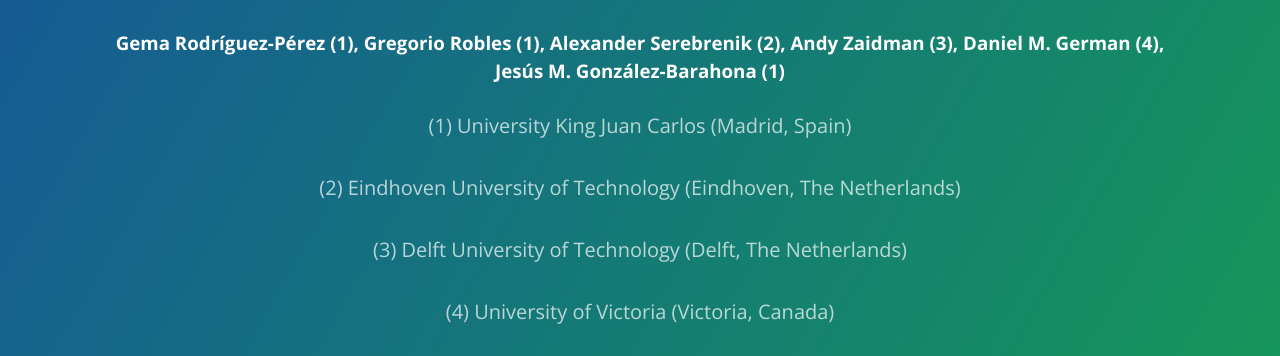
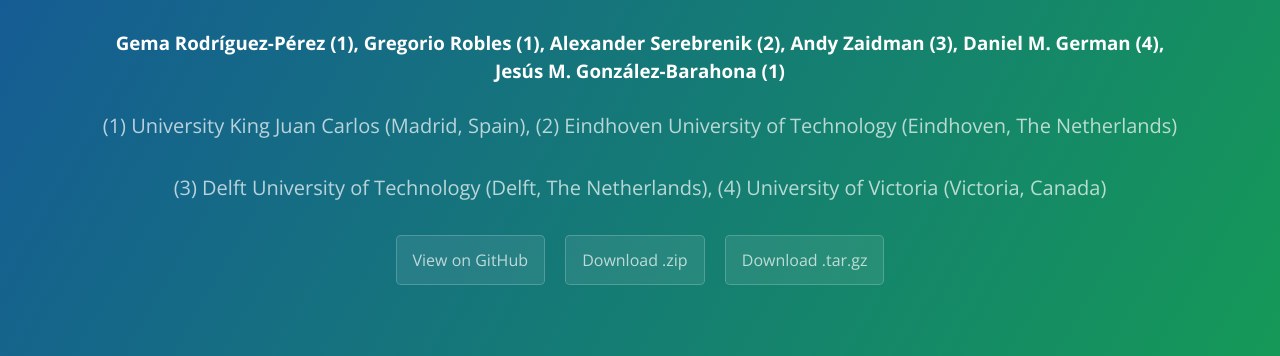
Before and after one commit to Gemarodri/HowBugsAreBorn, a plain HTML site: page index.html in a window 1280 px wide. Shown: the part 208-564 px from the top of the page. Drawn offline with nearby package versions, Linux system fonts and the light colour scheme.

Commit message:
Update index.html

```diff
--- a/index.html
+++ b/index.html
@@ -14,10 +14,8 @@
       <h1 class="project-name"> Replication Package </h1>
       <h2 class="project-tagline"> How Bugs Are Born: A Model to Identify How Bugs Are Introduced in Software Components </h2>
       <h3>Gema Rodríguez-Pérez (1), Gregorio Robles (1), Alexander Serebrenik (2), Andy Zaidman (3), Daniel M. German (4), Jesús M. González-Barahona (1) </h3>
-      <h4 class="project-tagline">(1) University King Juan Carlos (Madrid, Spain)</h4>
-      <h4 class="project-tagline">(2) Eindhoven University of Technology (Eindhoven, The Netherlands)</h4>
-      <h4 class="project-tagline">(3) Delft University of Technology (Delft, The Netherlands)</h4>
-      <h4 class="project-tagline">(4) University of Victoria (Victoria, Canada)</h4>
+      <h4 class="project-tagline">(1) University King Juan Carlos (Madrid, Spain), (2) Eindhoven University of Technology (Eindhoven, The Netherlands)</h4>
+      <h4 class="project-tagline">(3) Delft University of Technology (Delft, The Netherlands), (4) University of Victoria (Victoria, Canada)</h4>
       <a href="https://github.com/Gemarodri/HowBugsAreBorn/
 " class="btn">View on GitHub</a>
       <a href="https://github.com/Gemarodri/HowBugsAreBorn/archive/master.zip" class="btn">Download .zip</a>
```
